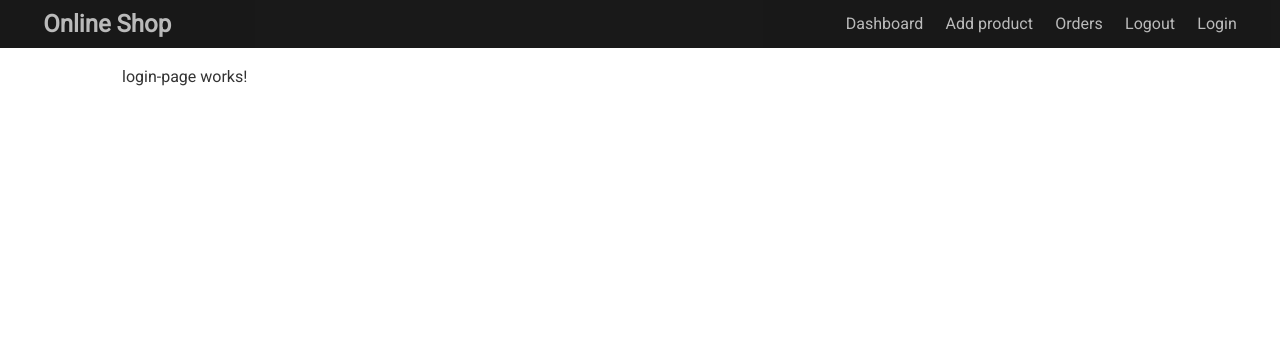
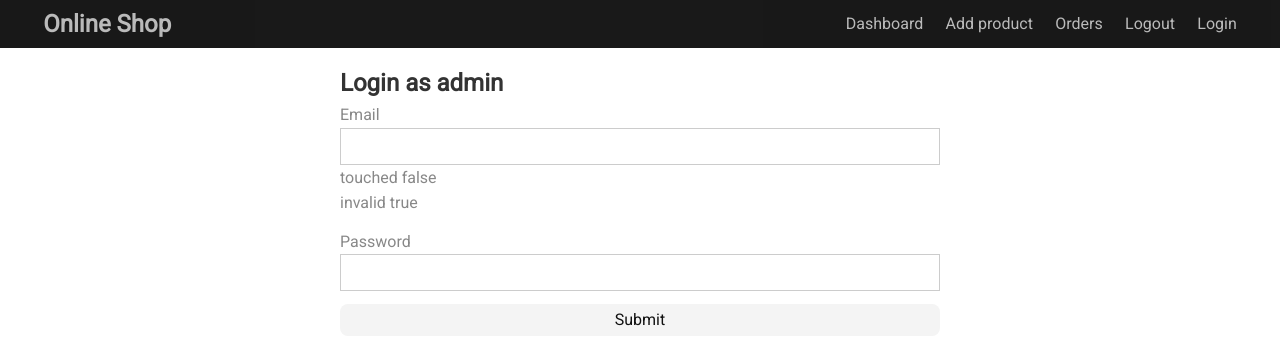
Before and after one commit to Assylzhan91/shop, an Angular app: page /login in a window 1280 px wide. Shown: the top 364 px of the page. Built offline with nearby package versions, Linux system fonts and the light colour scheme.

Commit message:
lesson-006

```diff
--- a/src/app/admin/admin.module.ts
+++ b/src/app/admin/admin.module.ts
@@ -8,6 +8,7 @@ import {AddPageComponent} from "./add-page/add-page.component";
 import {DashboardComponent} from "./dashboard/dashboard.component";
 import { EditPageComponent } from './edit-page/edit-page.component';
 import { OrdersPageComponent } from './orders-page/orders-page.component';
+import {FormsModule, ReactiveFormsModule} from "@angular/forms";
 
 const routes: Routes = [
   {
@@ -34,8 +35,10 @@ const routes: Routes = [
     AddPageComponent
   ],
   imports: [
+    ReactiveFormsModule,
+    RouterModule.forChild(routes),
     CommonModule,
-    RouterModule.forChild(routes)
+    FormsModule,
   ]
 })
 export class AdminModule { }
--- a/src/app/admin/login-page/login-page.component.css
+++ b/src/app/admin/login-page/login-page.component.css
@@ -0,0 +1,4 @@
+form {
+  max-width: 600px;
+  margin: 0 auto;
+}
--- a/src/app/admin/login-page/login-page.component.html
+++ b/src/app/admin/login-page/login-page.component.html
@@ -1 +1,28 @@
-<p>login-page works!</p>
+<form [formGroup]="form" (ngSubmit)="onSubmit()">
+  <h2>Login as admin</h2>
+  <div class="form-control">
+    <label for="email">Email</label>
+    <input type="text" id="email" formControlName="email">
+    <div>touched {{ getForm.email.touched }}</div>
+    <div>invalid {{ getForm.email.invalid }}</div>
+    <div *ngIf="getForm.email.touched && getForm.email.invalid" class="validation">
+      <small *ngIf="getForm.email?.errors?.['required']">Enter your email</small>
+      <small *ngIf="getForm.email?.errors?.['email']">Enter valid email</small>
+    </div>
+  </div>
+  <div class="form-control">
+    <label for="password">Password</label>
+    <input type="password" id="password" formControlName="password" >
+    <div *ngIf="getForm.password.touched && getForm.password.invalid" class="validation">
+      <small *ngIf="getForm.password?.errors?.['required']">Enter password</small>
+      <small *ngIf="getForm.password?.errors?.['minlength']">
+        Password must be at least {{ form.controls.password.errors?.['minlength']['requiredLength'] }} <br>
+        Now actual password {{ form.controls.password.errors?.['minlength']['actualLength'] }}
+
+      </small>
+    </div>
+  </div>
+  <button type="submit" class="btn btn-primary btn-block"  [disabled]="form.invalid || submitted">
+    Submit
+  </button>
+</form>
--- a/src/app/admin/login-page/login-page.component.ts
+++ b/src/app/admin/login-page/login-page.component.ts
@@ -1,4 +1,10 @@
-import { ChangeDetectionStrategy, Component } from '@angular/core';
+import {ChangeDetectionStrategy, Component, OnInit} from '@angular/core';
+import {FormControl, FormGroup, UntypedFormControl, UntypedFormGroup, Validators} from "@angular/forms";
+
+interface ILoginForm {
+  email: FormControl<string | null>;
+  password: FormControl<string | null>;
+}
 
 @Component({
   selector: 'app-login-page',
@@ -6,6 +12,27 @@ import { ChangeDetectionStrategy, Component } from '@angular/core';
   styleUrls: ['./login-page.component.css'],
   changeDetection: ChangeDetectionStrategy.OnPush
 })
-export class LoginPageComponent {
+export class LoginPageComponent implements OnInit{
+  form!:FormGroup<ILoginForm>
+  submitted: boolean = false
 
+  ngOnInit(): void {
+    this.form = new UntypedFormGroup({
+      email: new UntypedFormControl(null, [
+        Validators.required,
+        Validators.email,
+        Validators.pattern(/^[\w-\.]+@([\w-]+\.)+[\w-]{2,4}$/)
+      ]),
+      password: new FormControl(null, [Validators.required, Validators.minLength(6)]),
+    })
+  }
+
+  onSubmit(): void {
+    console.log(this.form)
+    this.submitted = true
+  }
+
+  get getForm () {
+    return this.form.controls
+  }
 }
```
